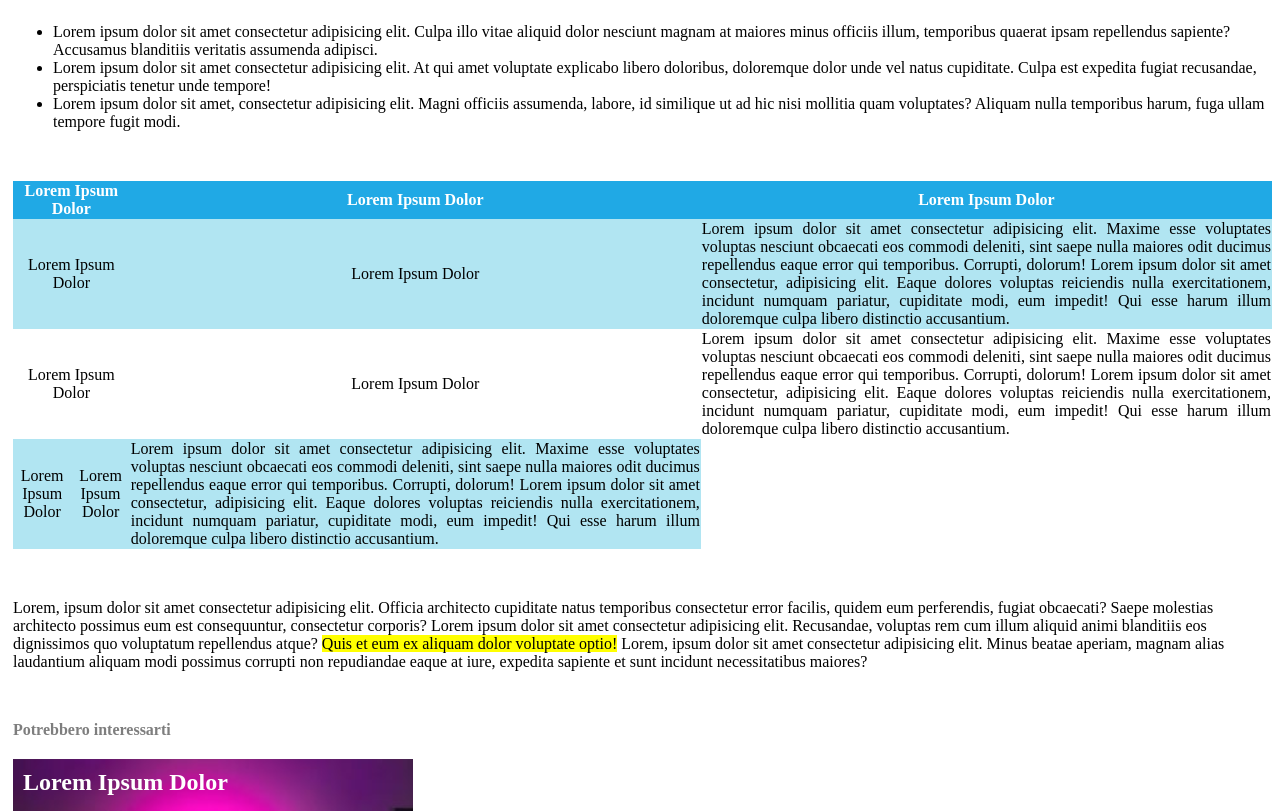
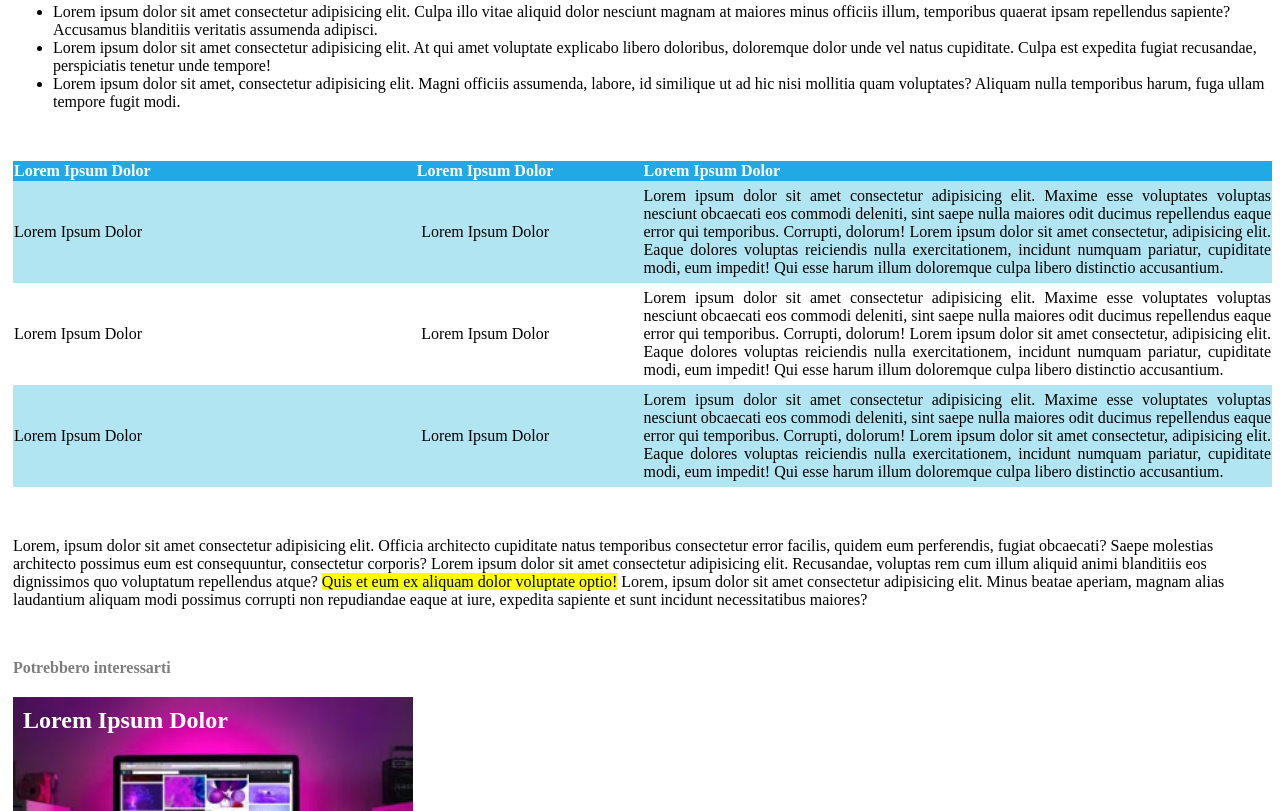
Before and after one commit to KevinZucca/html-css-booleaner, a plain HTML site: page index.html in a window 1280 px wide. Shown: the part 1028-1839 px from the top of the page. Drawn offline with Linux system fonts and the light colour scheme.

Commit message:
Correzione tabella

```diff
--- a/css/style.css
+++ b/css/style.css
@@ -19,9 +19,6 @@ header {
     margin-top: 80px;
 }
 
-.titolo {
-    margin: 50px auto 50px 15px;
-}
 
 h1 {
     font-size: 45px;
@@ -69,10 +66,17 @@ td {
     text-align: center;
 }
 
+.left {
+    text-align: left;
+}
+
 table {
     border-collapse: collapse;
 }
 
+.cella {
+    width: 25%;
+}
 .testo-lungo {
     text-align: justify;
 }
--- a/index.html
+++ b/index.html
@@ -42,25 +42,25 @@
         <table>
             <thead>
                 <tr>
-                    <th colspan="2">Lorem Ipsum Dolor</th>
-                    <th>Lorem Ipsum Dolor</th>
-                    <th>Lorem Ipsum Dolor</th>
+                    <th class="cella left">Lorem Ipsum Dolor</th>
+                    <th class="cella">Lorem Ipsum Dolor</th>
+                    <th class="left">Lorem Ipsum Dolor</th>
                 </tr>
             </thead>
             <tbody>
                 <tr class="blue">
-                    <td colspan="2">Lorem Ipsum Dolor</td>
-                    <td>Lorem Ipsum Dolor</td>
+                    <td class="cella left">Lorem Ipsum Dolor</td>
+                    <td class="cella">Lorem Ipsum Dolor</td>
                     <td class="testo-lungo">Lorem ipsum dolor sit amet consectetur adipisicing elit. Maxime esse voluptates voluptas nesciunt obcaecati eos commodi deleniti, sint saepe nulla maiores odit ducimus repellendus eaque error qui temporibus. Corrupti, dolorum! Lorem ipsum dolor sit amet consectetur, adipisicing elit. Eaque dolores voluptas reiciendis nulla exercitationem, incidunt numquam pariatur, cupiditate modi, eum impedit! Qui esse harum illum doloremque culpa libero distinctio accusantium.</td>
                 </tr>
                 <tr>
-                    <td colspan="2">Lorem Ipsum Dolor</td>
-                    <td>Lorem Ipsum Dolor</td>
+                    <td class="cella left">Lorem Ipsum Dolor</td>
+                    <td class="cella">Lorem Ipsum Dolor</td>
                     <td class="testo-lungo">Lorem ipsum dolor sit amet consectetur adipisicing elit. Maxime esse voluptates voluptas nesciunt obcaecati eos commodi deleniti, sint saepe nulla maiores odit ducimus repellendus eaque error qui temporibus. Corrupti, dolorum! Lorem ipsum dolor sit amet consectetur, adipisicing elit. Eaque dolores voluptas reiciendis nulla exercitationem, incidunt numquam pariatur, cupiditate modi, eum impedit! Qui esse harum illum doloremque culpa libero distinctio accusantium.</td>
                 </tr>
                 <tr class="blue">
-                    <td>Lorem Ipsum Dolor</td>
-                    <td>Lorem Ipsum Dolor</td>
+                    <td class="cella left">Lorem Ipsum Dolor</td>
+                    <td class="cella">Lorem Ipsum Dolor</td>
                     <td class="testo-lungo">Lorem ipsum dolor sit amet consectetur adipisicing elit. Maxime esse voluptates voluptas nesciunt obcaecati eos commodi deleniti, sint saepe nulla maiores odit ducimus repellendus eaque error qui temporibus. Corrupti, dolorum! Lorem ipsum dolor sit amet consectetur, adipisicing elit. Eaque dolores voluptas reiciendis nulla exercitationem, incidunt numquam pariatur, cupiditate modi, eum impedit! Qui esse harum illum doloremque culpa libero distinctio accusantium.</td>
                 </tr>
             </tbody>
```
